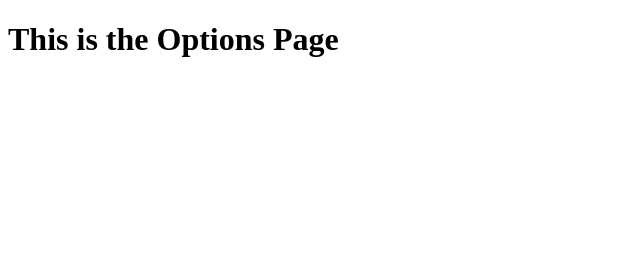
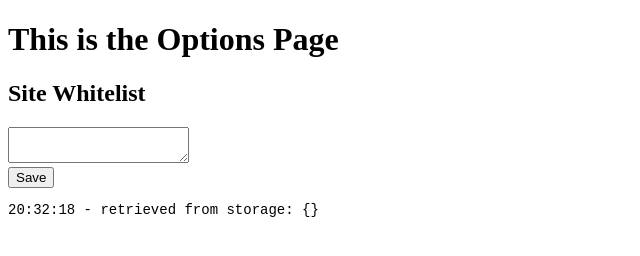
Before and after one commit to tomrimk/Voyage2-Turtles-15, a browser extension: page options.html in a window 1280 px wide. Shown: the whole page, without its empty margins (0-640 px from the left). Drawn offline with Linux system fonts and the light colour scheme.

Commit message:
retrieves form values from storage on load, and saves on submit

```diff
--- a/assets/js/options.js
+++ b/assets/js/options.js
@@ -0,0 +1,48 @@
+/* eslint no-console: 1 */
+
+/**
+ * temp logging function for the option page
+ * @param {String} message
+ */
+function log(message) {
+  let pre = document.getElementById('logging');
+  let time = (new Date).toTimeString().slice(0, 8);
+  pre.textContent = `${time} - ${message}\n${pre.textContent}\n`;
+}
+
+/**
+ * Populates form fields with data from storage
+ * @param {Object} data - JSON data object
+ */
+function fillForm(data) {
+  log('retrieved from storage: ' + JSON.stringify(data));
+  let whitelist = document.getElementsByTagName('textarea')[0];
+  whitelist.textContent = data['whitelist'];
+}
+
+/**
+ * Gets form entries and stores it
+ * @param {Event} event - submit event
+  */
+function submit(event) {
+  event.preventDefault();
+
+  let entries = {}
+  let formData = new FormData(document.forms['options']);
+  for (let entry of formData.entries()) {
+    entries[entry[0]] = entry[1];
+  }
+
+  chrome.storage.local.set(entries, function() {
+    log('saved to storage: ' + JSON.stringify(entries));
+  });
+}
+
+
+/** document init function */
+function init() {
+  chrome.storage.local.get(null, fillForm);
+  document.forms['options'].addEventListener('submit', submit);
+}
+
+document.addEventListener('DOMContentLoaded', init);
--- a/options.html
+++ b/options.html
@@ -1,12 +1,16 @@
 <!doctype html>
 <html lang="en">
-<head>
-  <meta charset="UTF-8">
-  <link rel="stylesheet" href="assets/css/global.css">
-  <script src="assets/js/options.js"></script>
-  <title>Pomodoras Options</title>
-</head>
-<body>
-    <h1>This is the Options Page</h1>
-</body>
-</html>
+<meta charset="utf-8">
+<link rel="stylesheet" href="assets/css/global.css">
+<script src="assets/js/options.js"></script>
+<title>Pomodoras Options</title>
+
+<h1>This is the Options Page</h1>
+
+<h2>Site Whitelist</h2>
+<form name="options">
+  <textarea name="whitelist"></textarea><br>
+
+  <button type="submit">Save</button>
+</form>
+<pre id="logging" style='font-size: 14px'></pre>
```
